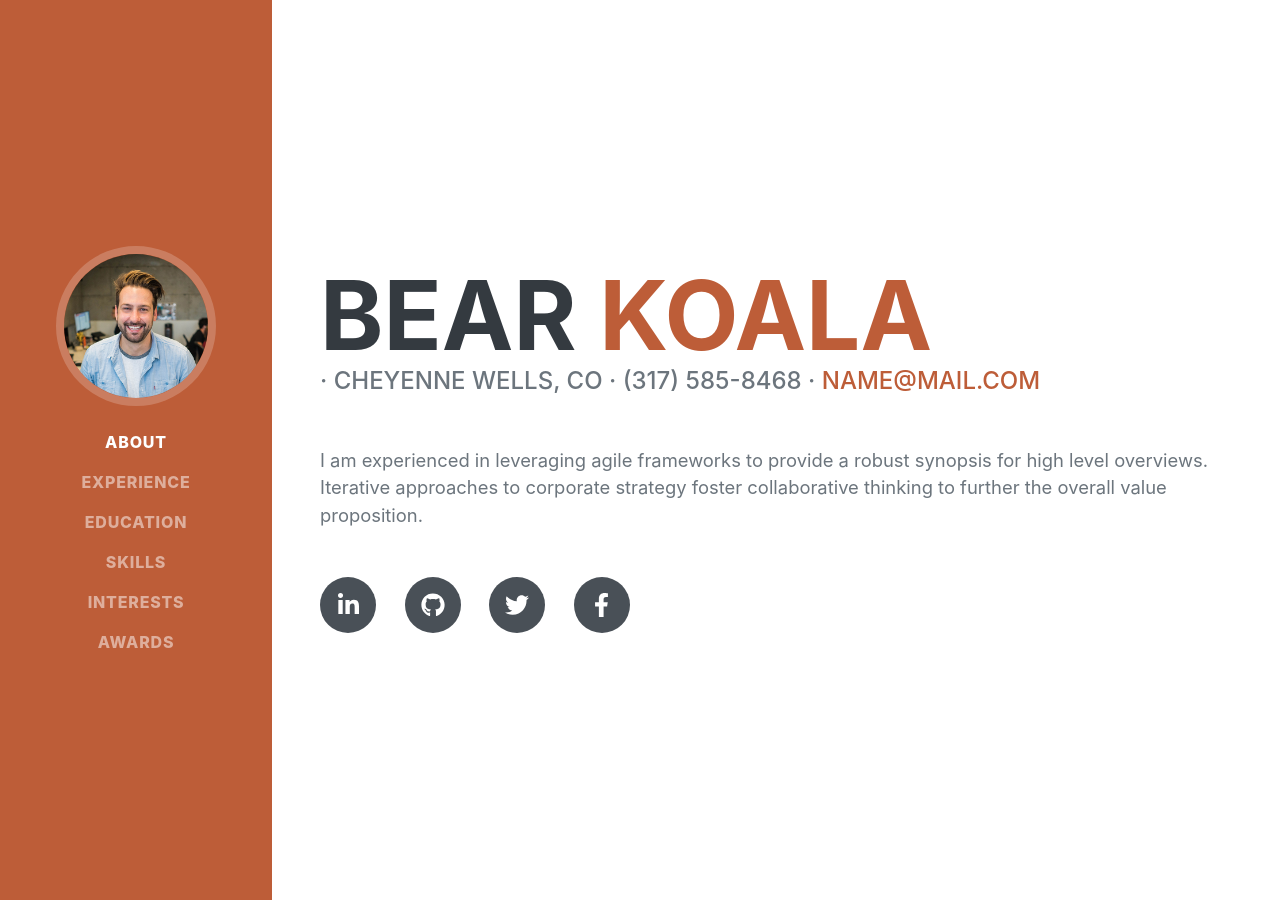
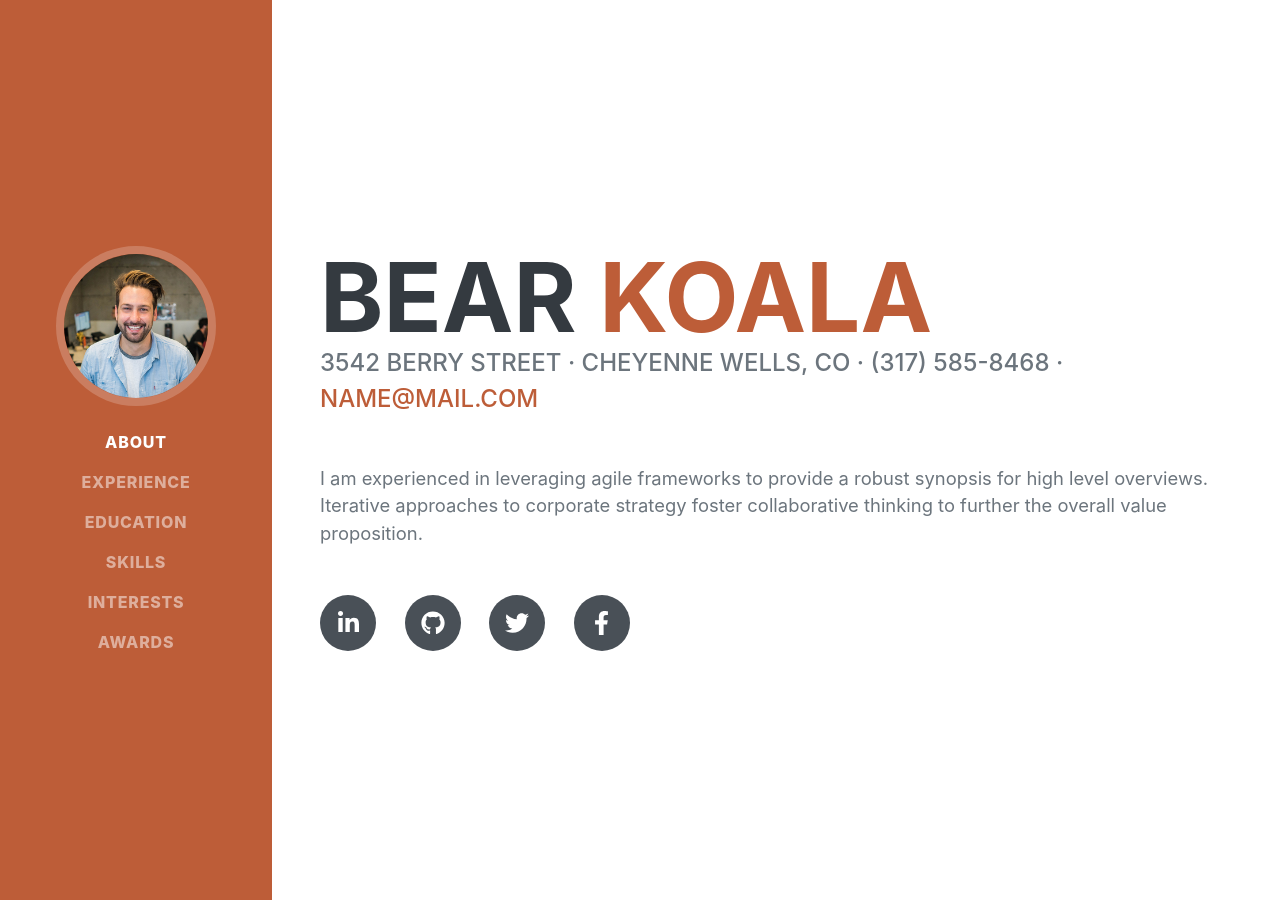
Before and after one commit to KoalaBear/Jekyll-CV, a Jekyll site: the page built from index.md, in a window 1280 px wide and 900 px high. Built offline with Jekyll 4.4.1, drawn with Linux system fonts in a browser that asks for light colours; some web fonts are replaced; part of the change alters nothing that is shown.

```diff
--- a/_config.yml
+++ b/_config.yml
@@ -5,7 +5,7 @@ collections_dir     : .
 plugins_dir         : _plugins # takes an array of strings and loads plugins in that order
 layouts_dir         : _layouts
 data_dir            : _data
-includes_dir        : _includes
+includes_dir        : _assets
 sass:
   sass_dir: _sass
 collections:
--- a/index.md
+++ b/index.md
@@ -5,7 +5,7 @@ layout: default
 first-name: Koala
 last-name: Bear
 mobile: (317) 585-8468
-street: 3542 Berry Street
+address: 3542 Berry Street
 region: Cheyenne Wells, CO
 email: name@mail.com
 summary: I am experienced in leveraging agile frameworks to provide a robust synopsis for high level overviews. Iterative approaches to corporate strategy foster collaborative thinking to further the overall value proposition.
```
